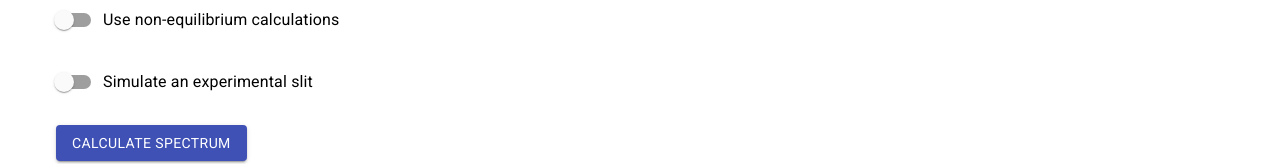
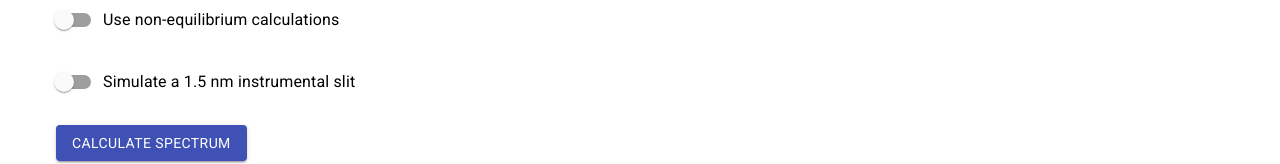
Before and after one commit to arunavabasucom/radis-app, a React (Create React App) app in the folder website/: page / in a window 1280 px wide. Shown: the part 403-567 px from the top of the page. Built offline with nearby package versions, Linux system fonts and the light colour scheme; no server answers.

Commit message:
change default slit to 1.5 nm (#454)
* change default slit to 1.5 nm

* Update SimulateSlit.tsx

```diff
--- a/website/src/components/fields/SimulateSlit.tsx
+++ b/website/src/components/fields/SimulateSlit.tsx
@@ -21,7 +21,7 @@ export const SimulateSlit: React.FC<SimulateSlitProps> = ({
           }
         />
       }
-      label="Simulate an experimental slit"
+      label="Simulate a 1.5 nm instrumental slit"
     />
   );
 };
```
Also changed, not shown: 1 other file (tests, documents, lock files or other folders).
